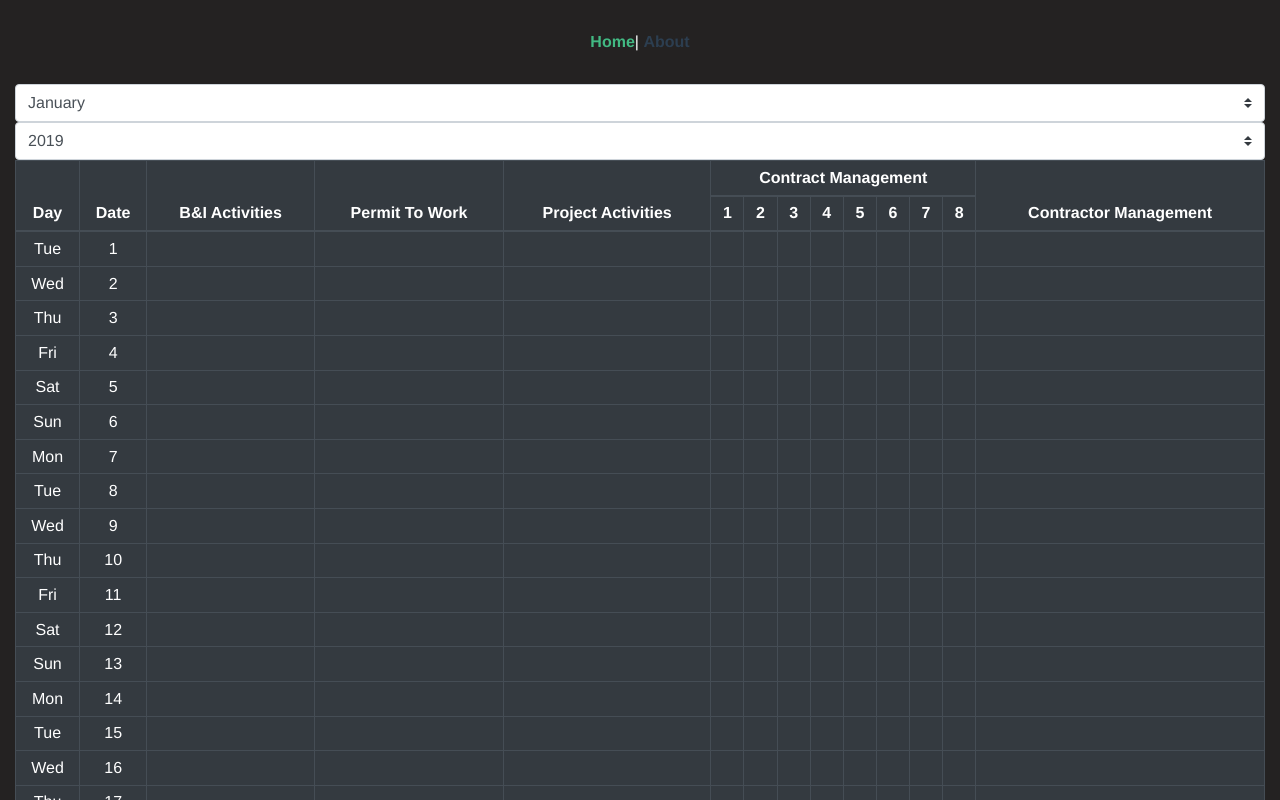
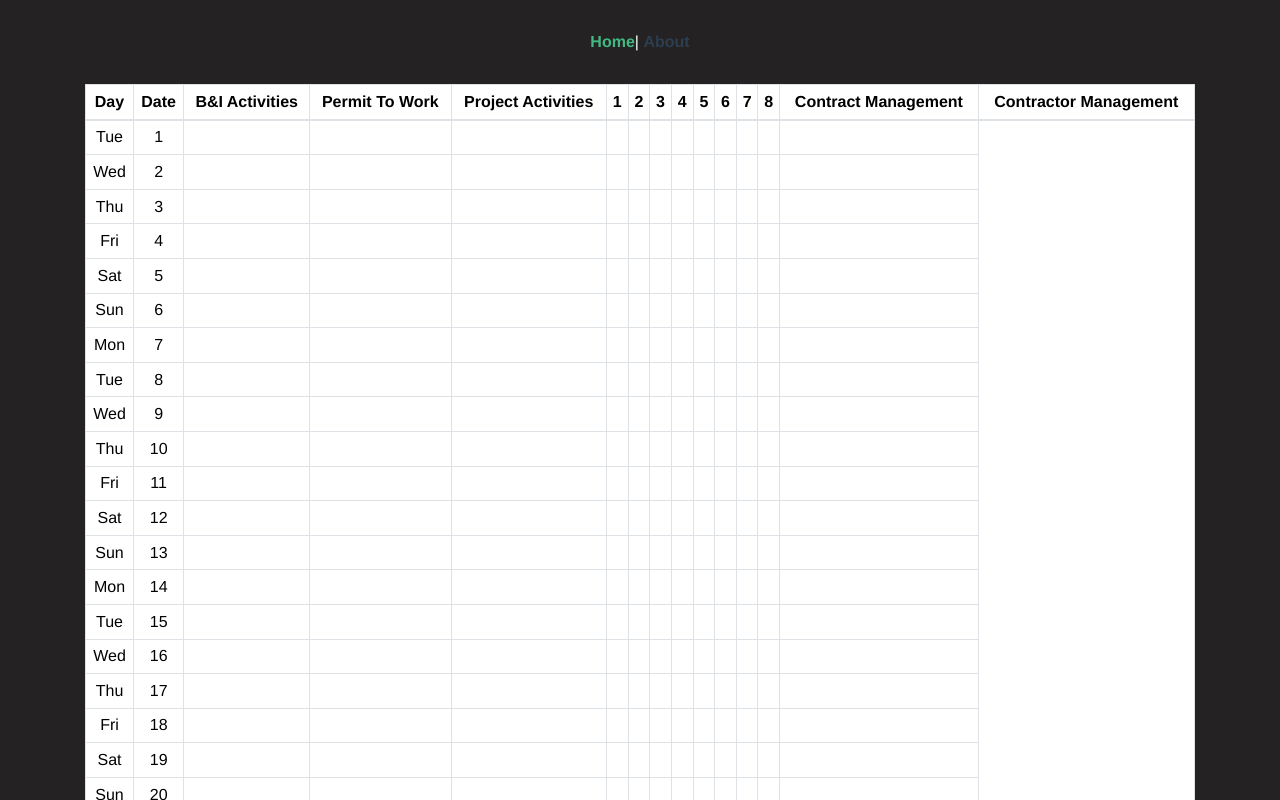
Before and after one commit to teamfmsdev/scheduling, a Vue app: page / in a window 1280 px wide. Shown: the top 800 px of the page. Built offline with nearby package versions, Linux system fonts and the light colour scheme.

Commit message:
1. Rename secTable to mainTable

```diff
--- a/src/views/Home.vue
+++ b/src/views/Home.vue
@@ -1,19 +1,19 @@
 <template>
   <!-- <mainTable></mainTable> -->
-  <secTable></secTable>
+  <mainTable></mainTable>
 </template>
 
 <script>
 // @ is an alias to /src
 
-import secTable from '@/components/secTable.vue'
+import mainTable from "@/components/mainTable.vue";
 
 export default {
-  name: 'home',
+  name: "home",
   components: {
-    secTable
+    mainTable
   }
-}
+};
 </script>
 
  <style scoped>
```
